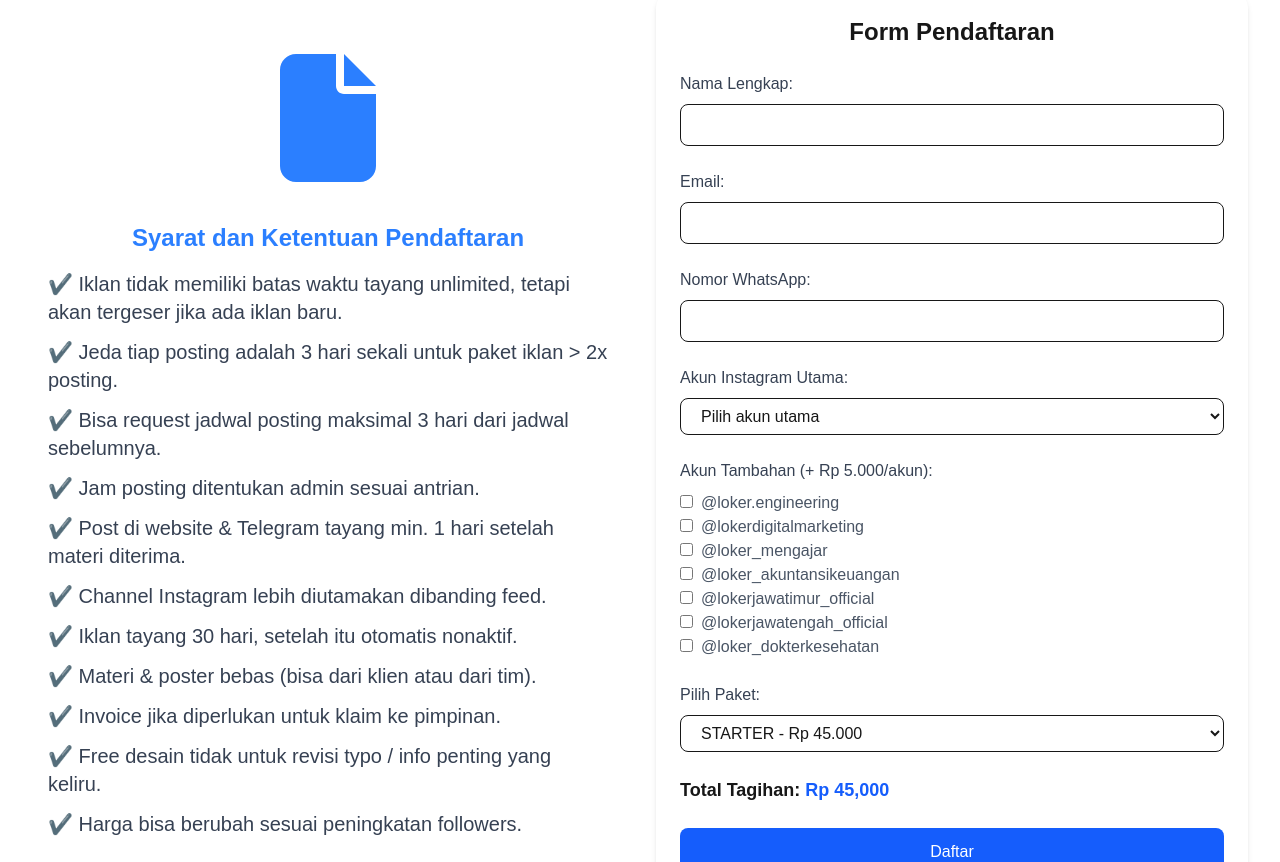
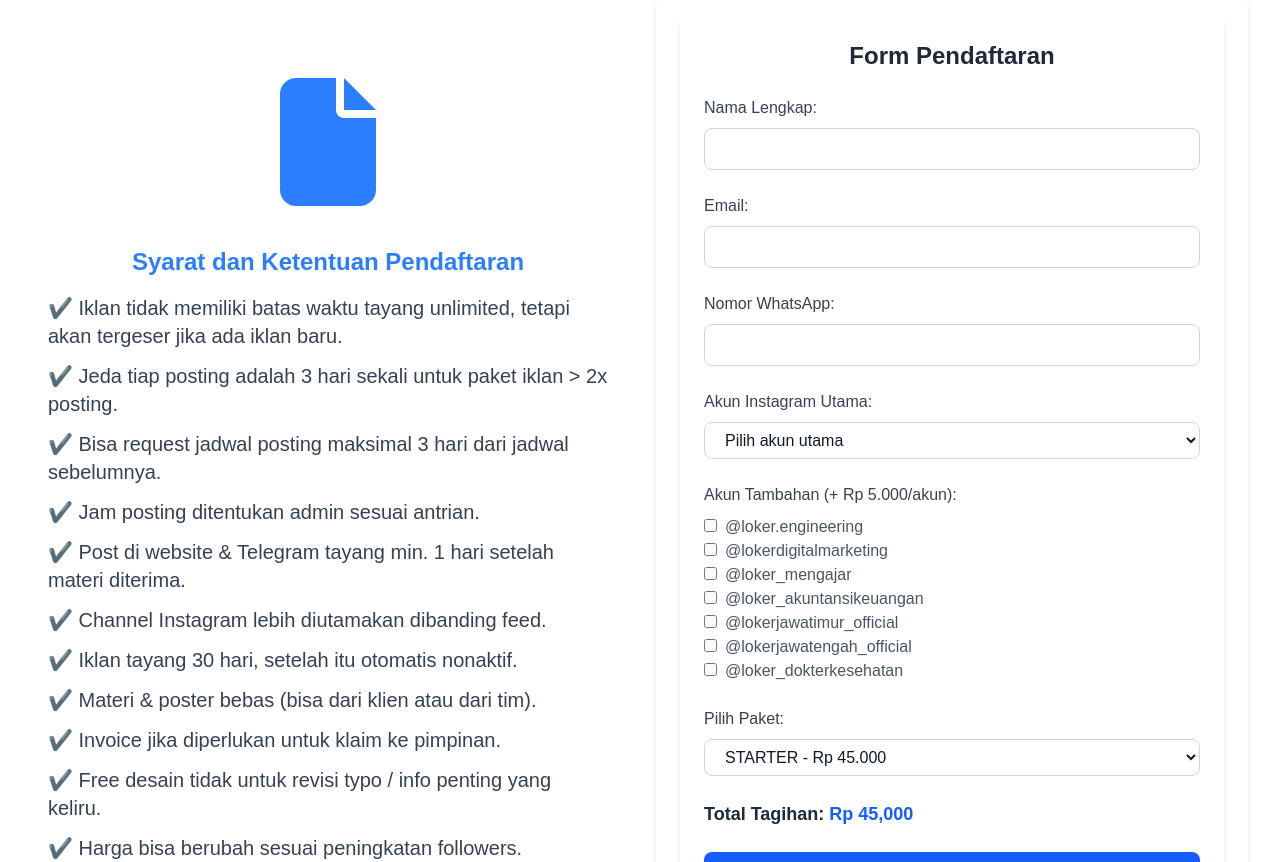
Before and after one commit to gameCahya/job-seek, a Next.js app: page /pricelist in a window 1280 px wide. Shown: the part 860-1722 px from the top of the page. Built offline with nearby package versions, Linux system fonts and the light colour scheme.

Commit message:
update pricelist mode

```diff
--- a/src/app/components/formulir.tsx
+++ b/src/app/components/formulir.tsx
@@ -1,4 +1,3 @@
-// 🧾 Formulir.tsx (updated handleSubmit untuk 2 endpoint)
 'use client';
 
 import { useState } from 'react';
@@ -33,7 +32,6 @@ const RegistrationForm = () => {
     setSuccessMsg('');
 
     try {
-      // 1️⃣ Simpan ke Supabase
       const res = await fetch('/api/registrasi', {
         method: 'POST',
         headers: { 'Content-Type': 'application/json' },
@@ -56,7 +54,6 @@ const RegistrationForm = () => {
       const insertedId = regData.id;
       const insertedToken = regData.token;
 
-      // 2️⃣ Kirim pesan WA
       const resWa = await fetch('/api/send-wa', {
         method: 'POST',
         headers: { 'Content-Type': 'application/json' },
@@ -68,8 +65,8 @@ const RegistrationForm = () => {
           akunTambahan: selectedExtras,
           paket: `Paket ${selectedPackage}`,
           tagihan: totalCost,
-          id: insertedId, // hanya dikirim ke backend, tidak ditampilkan ke user
-          token: insertedToken, // ID dari Supabase
+          id: insertedId,
+          token: insertedToken,
         }),
       });
 
@@ -78,78 +75,75 @@ const RegistrationForm = () => {
         throw new Error(waData.message || 'Gagal kirim pesan WhatsApp');
       }
 
-      // ✅ Redirect ke invoice
       router.push(`/invoices/${insertedId}`);
     } catch (err: any) {
       setErrorMsg('❌ ' + err.message);
       console.error('⛔ Error:', err);
     }
   };
+
   return (
+    <section className="bg-white dark:bg-gray-900 p-6 rounded-lg shadow-md">
+      <h2 className="text-2xl font-bold text-center mb-6 text-gray-800 dark:text-white">
+        Form Pendaftaran
+      </h2>
 
-    <section>
-       <h2 className="text-2xl font-bold text-center mb-6">Form Pendaftaran</h2>
       <form className="space-y-6" onSubmit={handleSubmit}>
-         {errorMsg && <p className="text-red-500">{errorMsg}</p>}
-         {successMsg && <p className="text-green-600">{successMsg}</p>}
+        {errorMsg && <p className="text-red-500 dark:text-red-400">{errorMsg}</p>}
+        {successMsg && <p className="text-green-600 dark:text-green-400">{successMsg}</p>}
 
         <div>
-           <label className="block text-gray-700 mb-2">Nama Lengkap:</label>
+          <label className="block text-gray-700 dark:text-gray-200 mb-2">Nama Lengkap:</label>
           <input
             type="text"
             value={nama}
             onChange={(e) => setNama(e.target.value)}
-             className="w-full px-4 py-2 border rounded-lg"
+            className="w-full px-4 py-2 border border-gray-300 dark:border-gray-700 rounded-lg bg-white dark:bg-gray-800 text-gray-900 dark:text-white"
             required
           />
         </div>
 
         <div>
-           <label className="block text-gray-700 mb-2">Email:</label>
+          <label className="block text-gray-700 dark:text-gray-200 mb-2">Email:</label>
           <input
             type="email"
             value={email}
             onChange={(e) => setEmail(e.target.value)}
-             className="w-full px-4 py-2 border rounded-lg"
+            className="w-full px-4 py-2 border border-gray-300 dark:border-gray-700 rounded-lg bg-white dark:bg-gray-800 text-gray-900 dark:text-white"
             required
           />
         </div>
 
         <div>
-           <label className="block text-gray-700 mb-2">Nomor WhatsApp:</label>
+          <label className="block text-gray-700 dark:text-gray-200 mb-2">Nomor WhatsApp:</label>
           <input
             type="tel"
             value={whatsapp}
             onChange={(e) => setWhatsapp(e.target.value)}
-             className="w-full px-4 py-2 border rounded-lg"
+            className="w-full px-4 py-2 border border-gray-300 dark:border-gray-700 rounded-lg bg-white dark:bg-gray-800 text-gray-900 dark:text-white"
             required
           />
         </div>
 
         <div>
-         <label className="block text-gray-700 mb-2">Akun Instagram Utama:</label>
+          <label className="block text-gray-700 dark:text-gray-200 mb-2">Akun Instagram Utama:</label>
           <select
             value={mainAccount}
             onChange={(e) => setMainAccount(e.target.value)}
-           className="w-full px-4 py-2 border rounded-lg"
-
+            className="w-full px-4 py-2 border border-gray-300 dark:border-gray-700 rounded-lg bg-white dark:bg-gray-800 text-gray-900 dark:text-white"
             required
           >
-           <option value="" disabled >Pilih akun utama</option>
-           <option value="loker.engineering">@loker.engineering</option>
-           <option value="lokerdigitalmarketing">@lokerdigitalmarketing</option>
-           <option value="loker_mengajar">@loker_mengajar</option>
-           <option value="lokerjawatengah_official">@lokerjawatengah_official</option>
-           <option value="loker_akuntansikeuangan">@loker_akuntansikeuangan</option>
-           <option value="lokerjawatimur_official">@lokerjawatimur_official</option>
-           <option value="loker_dokterkesehatan">@loker_dokterkesehatan</option>
+            <option value="" disabled>Pilih akun utama</option>
+            {extraAccounts.map((acc) => (
+              <option key={acc} value={acc.replace('@', '')}>{acc}</option>
+            ))}
           </select>
         </div>
 
         <div>
- <h4 className="text-gray-700 mb-2">Akun Tambahan (+ Rp 5.000/akun):</h4>
+          <h4 className="text-gray-700 dark:text-gray-200 mb-2">Akun Tambahan (+ Rp 5.000/akun):</h4>
           {extraAccounts.map((acc) => (
-   <label key={acc} className="block text-gray-600">
+            <label key={acc} className="block text-gray-600 dark:text-gray-300">
               <input
                 type="checkbox"
                 className="mr-2"
@@ -171,7 +165,7 @@ const RegistrationForm = () => {
         </div>
 
         <div>
-           <label className="block text-gray-700 mb-2">Pilih Paket:</label>
+          <label className="block text-gray-700 dark:text-gray-200 mb-2">Pilih Paket:</label>
           <select
             value={selectedPackage}
             onChange={(e) => {
@@ -179,7 +173,7 @@ const RegistrationForm = () => {
               setSelectedPackage(price);
               setTotalCost(price + selectedExtras.length * 5000);
             }}
-             className="w-full px-4 py-2 border rounded-lg"
+            className="w-full px-4 py-2 border border-gray-300 dark:border-gray-700 rounded-lg bg-white dark:bg-gray-800 text-gray-900 dark:text-white"
           >
             <option value={45000}>STARTER - Rp 45.000</option>
             <option value={95000}>BASIC - Rp 95.000</option>
@@ -187,13 +181,13 @@ const RegistrationForm = () => {
           </select>
         </div>
 
-         <div className="text-lg font-semibold">
-           <p>Total Tagihan: <span className="text-blue-600">Rp {totalCost.toLocaleString()}</span></p>
+        <div className="text-lg font-semibold text-gray-800 dark:text-white">
+          <p>Total Tagihan: <span className="text-blue-600 dark:text-blue-400">Rp {totalCost.toLocaleString()}</span></p>
         </div>
 
         <button
           type="submit"
-           className="w-full bg-blue-600 text-white py-3 rounded-lg hover:bg-blue-700"
+          className="w-full bg-blue-600 text-white py-3 rounded-lg hover:bg-blue-700 dark:hover:bg-blue-500"
         >
           Daftar
         </button>
```
Also changed, not shown: 1 other file (tests, documents, lock files or other folders). Lines whose indentation alone changed are shown as unchanged.
